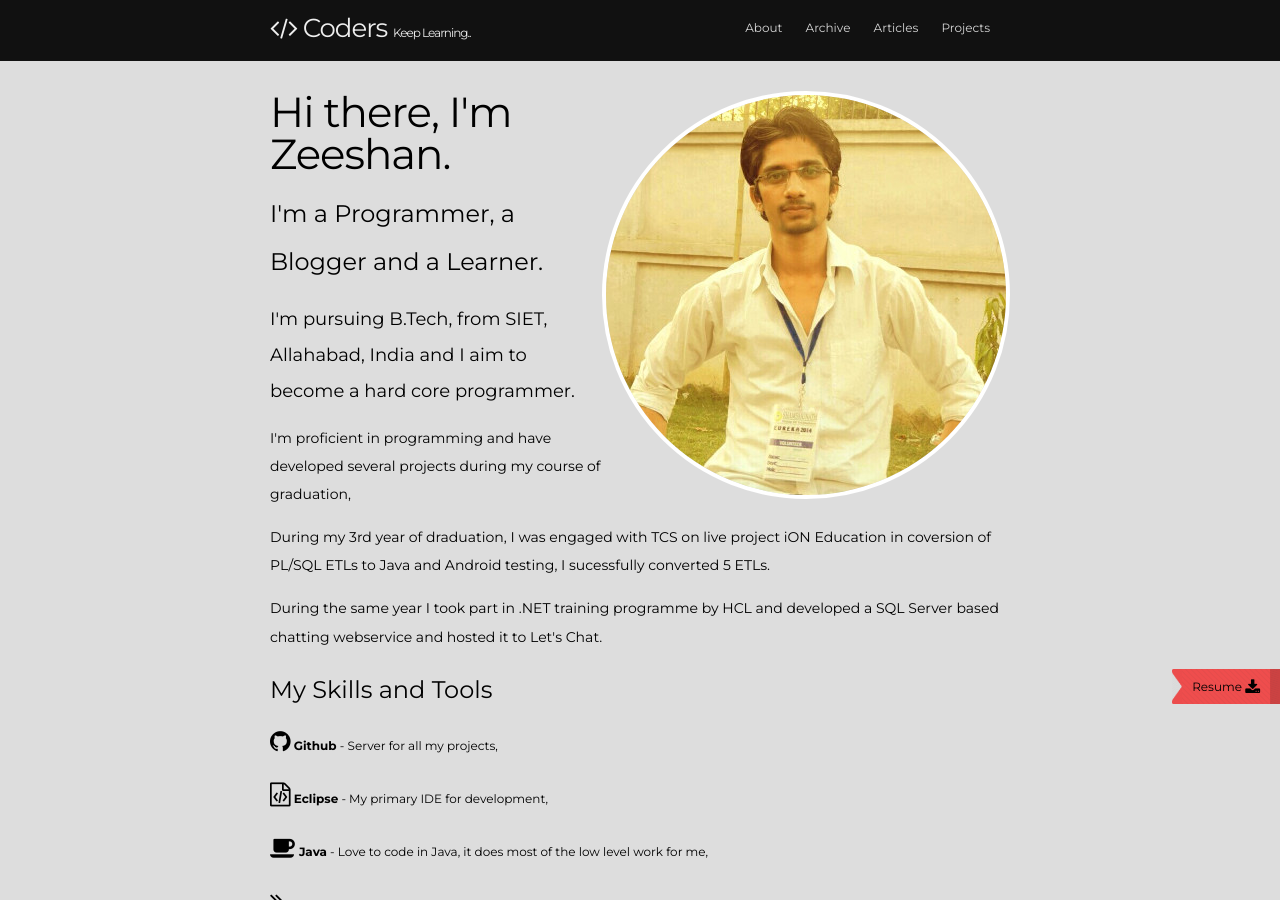
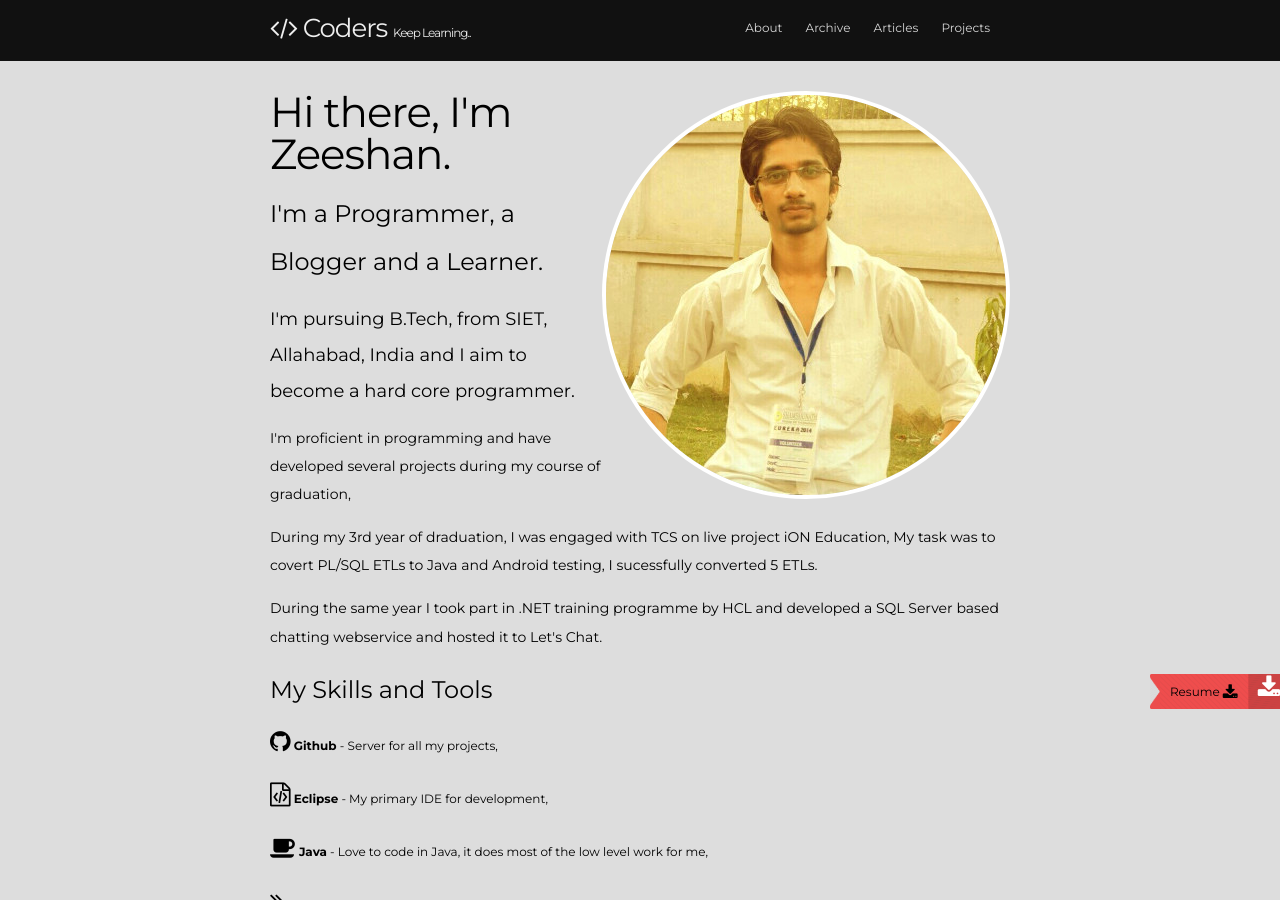
Before and after one commit to zkhan93/zkhan93.github.io, a Jekyll site: the page built from about.html, in a window 1280 px wide and 900 px high. Built offline with Jekyll 4.4.1, drawn with Linux system fonts in a browser that asks for light colours; nearby versions of some CDN libraries.

Commit message:
resume layout update

```diff
--- a/about.html
+++ b/about.html
@@ -15,7 +15,7 @@
 	<h3>
 I'm proficient in programming and have developed several projects during my course of graduation,
 </h3><h3>
-During my 3rd year of draduation, I was engaged with TCS on live project iON Education in coversion of PL/SQL ETLs to Java and Android testing, I sucessfully converted 5 ETLs.
+During my 3rd year of draduation, I was engaged with TCS on live project iON Education, My task was to covert PL/SQL ETLs to Java and Android testing, I sucessfully converted 5 ETLs.
 </h3><h3>
 During the same year I took part in .NET training programme by HCL and developed a SQL Server based chatting webservice and hosted it to <a href="http://letschat.somee.com">Let's Chat</a>.
 	</h3>
@@ -35,9 +35,9 @@
 
 
 		{% if site.user_resume %}
-			<a href="/assets/files/{{site.user_resume}}">Download my resume <i class="fa fa-download fa-2x"></i></a>
+			<a href="/assets/files/{{site.user_resume}}">Download my resume </a>
 			<div class="resume">
-				<span class="ribbon-start"></span><span class="ribbon-content"><a href="/assets/files/{{site.user_resume}}">Resume <i class="fa fa-download fa-lg"></i></a></span><span class="ribbon-end"></span>
+				<span class="ribbon-start"></span><span class="ribbon-content"><a href="/assets/files/{{site.user_resume}}">Resume <i class="fa fa-download fa-lg"></i></a></span><span class="ribbon-end"><i class="fa fa-download fa-2x"></i></span>
 			</div>
 
 
```
